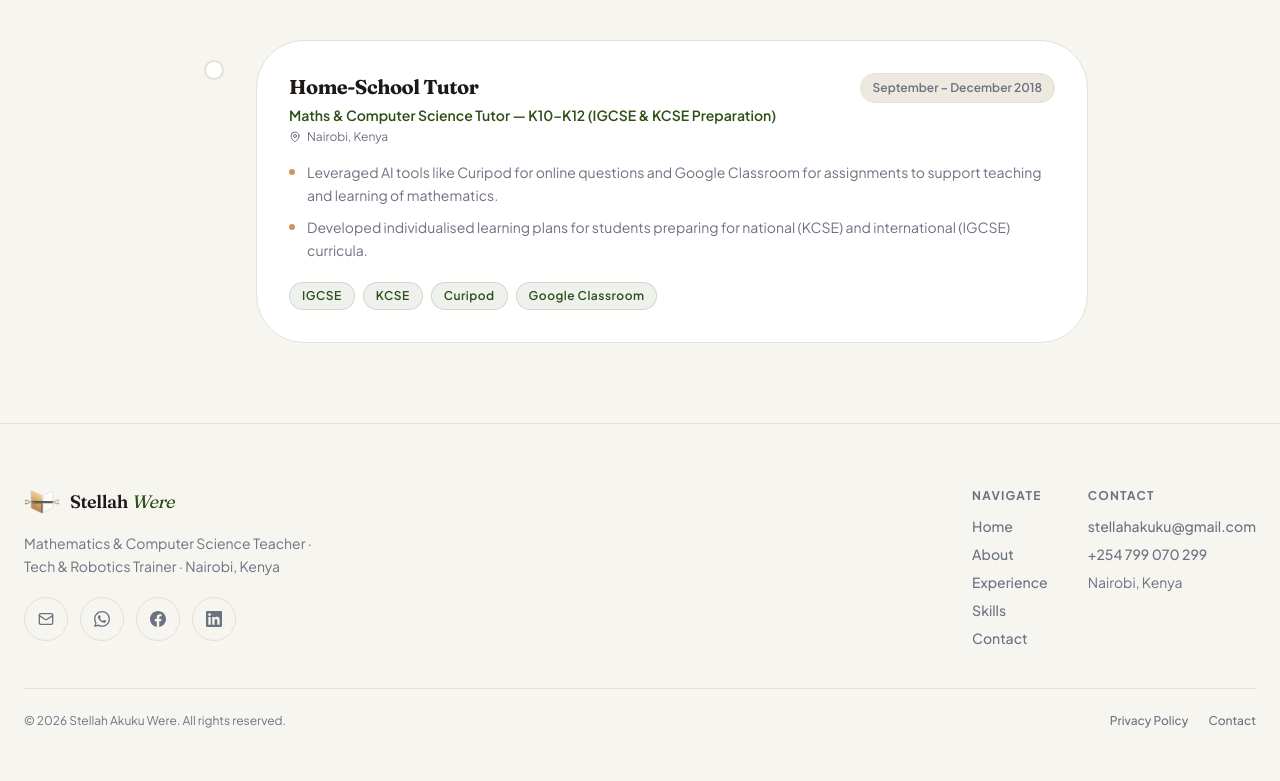
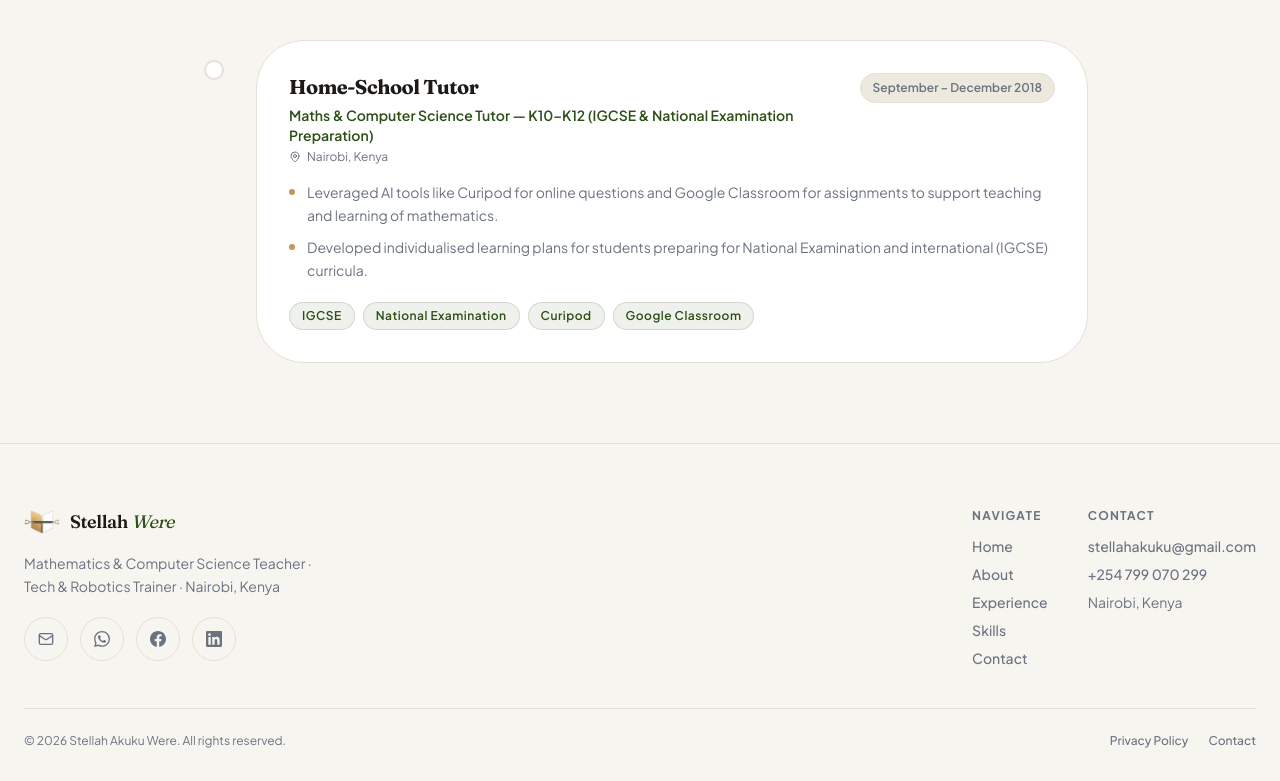
Before and after one commit to eli-were/stellahportfolio, a Next.js app: page /experience in a window 1280 px wide. Shown: the part 2052-2833 px from the top of the page. Built offline with nearby package versions, Linux system fonts and the light colour scheme.

Commit message:
feat: implement core UI components and page structures for about, experience, and home sections

```diff
--- a/src/app/about/components/AboutBio.tsx
+++ b/src/app/about/components/AboutBio.tsx
@@ -69,7 +69,7 @@ export default function AboutBio() {
           <div className="grid grid-cols-2 gap-4">
             {[
             { label: 'Location', value: 'Nairobi, Kenya' },
-            { label: 'Curriculum', value: 'KCSE & CBC' },
+            { label: 'Curriculum', value: 'National Examination & CBC' },
             { label: 'Subjects', value: 'Mathematics & Computer Science' },
             { label: 'Specialisation', value: 'IoT & Robotics' }]?.
             map((fact) =>
--- a/src/app/about/components/AboutValues.tsx
+++ b/src/app/about/components/AboutValues.tsx
@@ -17,7 +17,7 @@ const values = [
       </svg>
     ),
     title: 'Proven Results',
-    desc: 'Thirty Computer Studies candidates earned an A grade of 12.00 in KCSE 2023 through steady practice, feedback, and close support.',
+    desc: 'Thirty Computer Studies candidates earned an A grade of 12.00 in National Examination 2023 through steady practice, feedback, and close support.',
   },
   {
     icon: (
--- a/src/app/components/FeaturedHighlights.tsx
+++ b/src/app/components/FeaturedHighlights.tsx
@@ -6,9 +6,9 @@ const highlights = [
 {
   tag: 'Achievement',
   tagVariant: 'accent',
-  title: 'Perfect KCSE Score',
+  title: 'Perfect National Examination Score',
   description:
-  'Produced an A grade 12.00 in KCSE 2023 with 30 Computer Studies candidates at Starehe Boys Centre — through inquiry-based learning and data-driven personalized feedback.',
+  'Produced an A grade 12.00 in National Examination 2023 with 30 Computer Studies candidates at Starehe Boys Centre — through inquiry-based learning and data-driven personalized feedback.',
   image: '/assets/images/highlight-kcse.jpeg',
   imageAlt: 'Stellah receiving a certificate of merit at Starehe Boys Centre',
   link: '/experience',
--- a/src/app/experience/components/ExperienceTimeline.tsx
+++ b/src/app/experience/components/ExperienceTimeline.tsx
@@ -67,15 +67,15 @@ const experiences = [
     id: 5,
     school: 'Home-School Tutor',
     location: 'Nairobi, Kenya',
-    role: 'Maths & Computer Science Tutor — K10–K12 (IGCSE & KCSE Preparation)',
+    role: 'Maths & Computer Science Tutor — K10–K12 (IGCSE & National Examination Preparation)',
     period: 'September – December 2018',
     current: false,
     color: 'muted',
     responsibilities: [
       'Leveraged AI tools like Curipod for online questions and Google Classroom for assignments to support teaching and learning of mathematics.',
-      'Developed individualised learning plans for students preparing for national (KCSE) and international (IGCSE) curricula.',
+      'Developed individualised learning plans for students preparing for National Examination and international (IGCSE) curricula.',
     ],
-    tags: ['IGCSE', 'KCSE', 'Curipod', 'Google Classroom'],
+    tags: ['IGCSE', 'National Examination', 'Curipod', 'Google Classroom'],
   },
 ];
 
--- a/src/app/experience/page.tsx
+++ b/src/app/experience/page.tsx
@@ -8,7 +8,7 @@ import ExperienceTimeline from '@/app/experience/components/ExperienceTimeline';
 export const metadata: Metadata = {
   title: 'Teaching Experience — Stellah Akuku Were',
   description:
-    'Full teaching and professional history of Stellah Akuku Were — from Starehe Boys Centre to Riara Springs, with KCSE results and STEM training impact.',
+    'Full teaching and professional history of Stellah Akuku Were — from Starehe Boys Centre to Riara Springs, with National Examination results and STEM training impact.',
   alternates: { canonical: '/experience' },
   openGraph: {
     title: 'Teaching Experience — Stellah Akuku Were',
--- a/src/app/page.tsx
+++ b/src/app/page.tsx
@@ -10,11 +10,11 @@ import HomepageCTA from '@/app/components/HomepageCTA';
 export const metadata: Metadata = {
   title: 'Stellah Akuku Were — Mathematics & Computer Science Teacher, Robotics Trainer',
   description:
-    'Professional portfolio of Stellah Akuku Were — Mathematics, Computer Science, and Robotics educator with 4+ years experience in Nairobi, Kenya. Perfect KCSE score 2023.',
+    'Professional portfolio of Stellah Akuku Were — Mathematics, Computer Science, and Robotics educator with 4+ years experience in Nairobi, Kenya. Perfect National Examination score 2023.',
   alternates: { canonical: '/' },
   openGraph: {
     title: 'Stellah Akuku Were — Mathematics & Computer Science Teacher',
-    description: 'Mathematics, Computer Science & Robotics educator with proven KCSE results. Based in Nairobi, Kenya.',
+    description: 'Mathematics, Computer Science & Robotics educator with proven National Examination results. Based in Nairobi, Kenya.',
     images: [{ url: '/assets/images/app_logo.png', width: 1200, height: 630 }],
   },
 };
--- a/src/app/skills-certifications/components/AwardsSection.tsx
+++ b/src/app/skills-certifications/components/AwardsSection.tsx
@@ -7,7 +7,7 @@ const awards = [
     title: 'Teacher of the Year',
     year: '2023',
     description:
-      'Awarded for producing a perfect score — A grade 12.00 — in KCSE 2023 with 30 Computer Studies candidates at Starehe Boys Centre.',
+      'Awarded for producing a perfect score — A grade 12.00 — in National Examination 2023 with 30 Computer Studies candidates at Starehe Boys Centre.',
     highlight: true,
   },
   {
```
